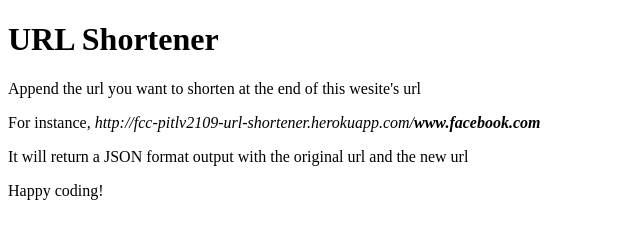
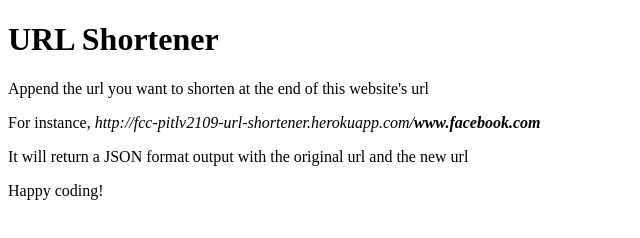
Before and after one commit to pitlv2109/fcc-url-shortener, a website: page public/index.html in a window 1280 px wide. Shown: the full height of the page, 0-640 px from the left. Drawn offline with Linux system fonts and the light colour scheme.

Commit message:
Update index.html

```diff
--- a/public/index.html
+++ b/public/index.html
@@ -5,7 +5,7 @@
 </head>
 <body>
 	<h1>URL Shortener</h1>
-	<p>Append the url you want to shorten at the end of this wesite's url</p>
+	<p>Append the url you want to shorten at the end of this website's url</p>
 	<p>For instance, <i>http://fcc-pitlv2109-url-shortener.herokuapp.com/<b>www.facebook.com</b></i></p>
 	<p>It will return a JSON format output with the original url and the new url</p>
 	<p>Happy coding!</p>
```
